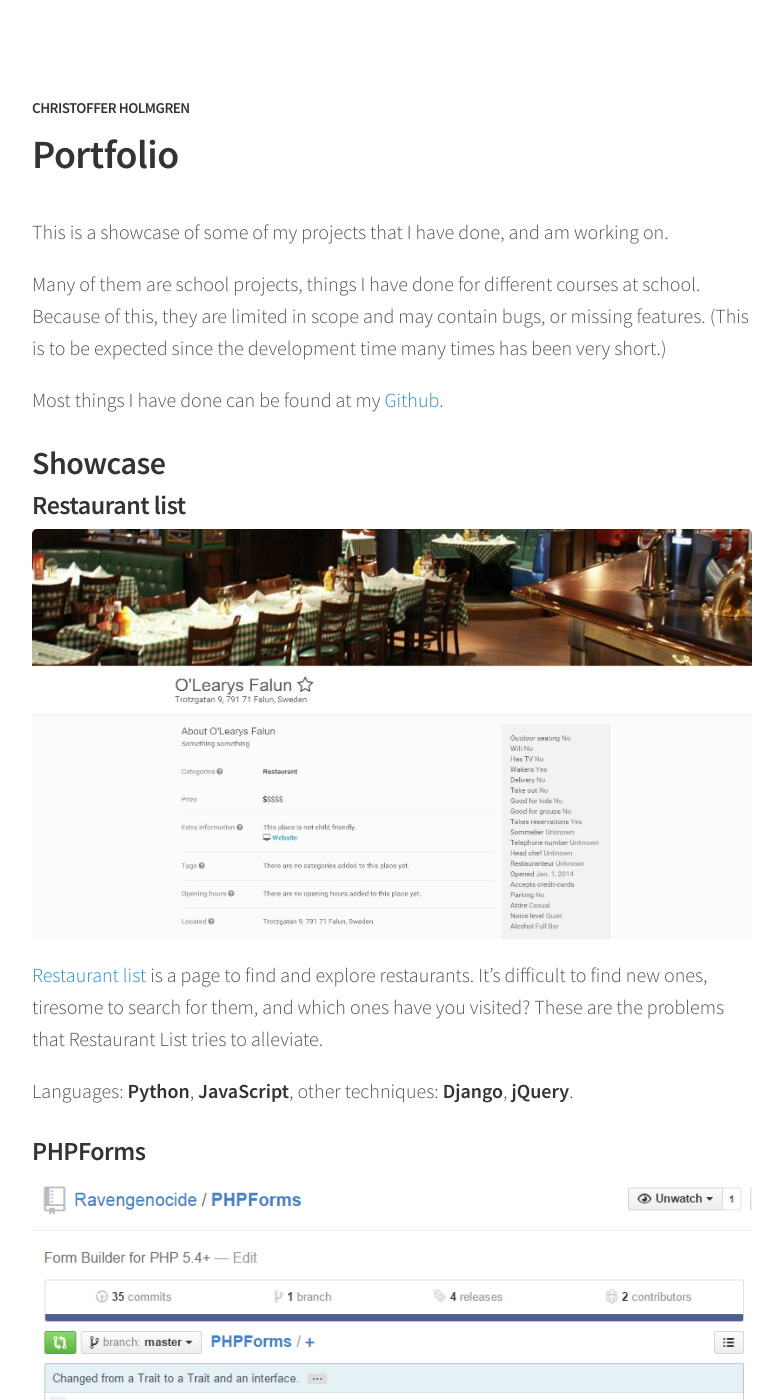
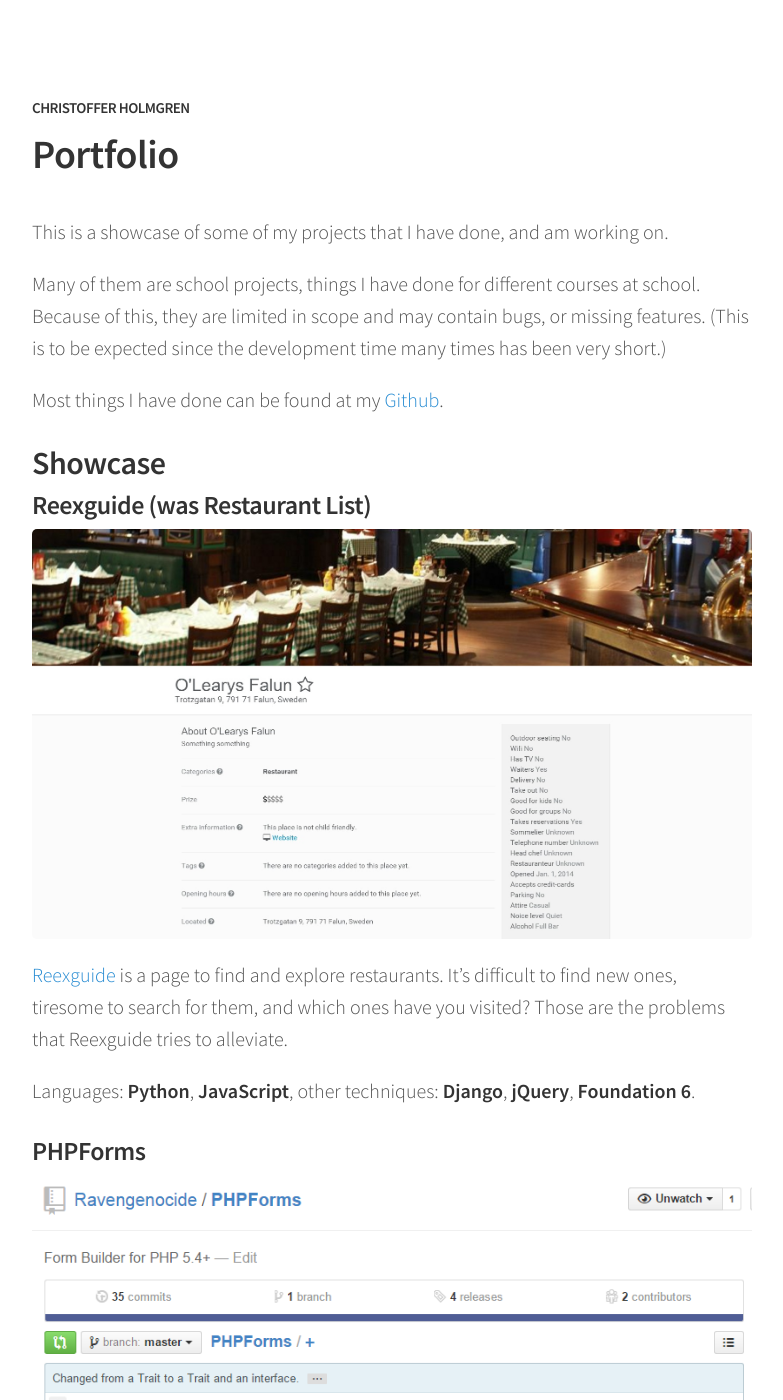
Before and after one commit to CCHolmgren/ccholmgren.github.io, a Jekyll site: the page built from projects.md, in a window 1280 px wide and 1400 px high. Shown: the whole window, without its empty margins (248-1031 px from the left). Built offline with Jekyll 4.4.1, drawn with Linux system fonts in a browser that asks for light colours.

Commit message:
Update projects.md

```diff
--- a/projects.md
+++ b/projects.md
@@ -12,11 +12,11 @@
 
 ## Showcase
 
-### Restaurant list
+### Reexguide (was Restaurant List)
 ![](/images/ss+2015-10-25+at+02.07.36.jpg)
-[Restaurant list](http://django.christofferholmgren.se/) is a page to find and explore restaurants. It's difficult to find new ones, tiresome to search for them, and which ones have you visited? These are the problems that Restaurant List tries to alleviate.
+[Reexguide](https://www.reexguide.com/) is a page to find and explore restaurants. It's difficult to find new ones, tiresome to search for them, and which ones have you visited? Those are the problems that Reexguide tries to alleviate.
 
-Languages: **Python**, **JavaScript**, other techniques: **Django**, **jQuery**.
+Languages: **Python**, **JavaScript**, other techniques: **Django**, **jQuery**, **Foundation 6**.
 
 ### PHPForms
 ![](/images/ss+2015-04-30+at+03.41.48.png)
```
